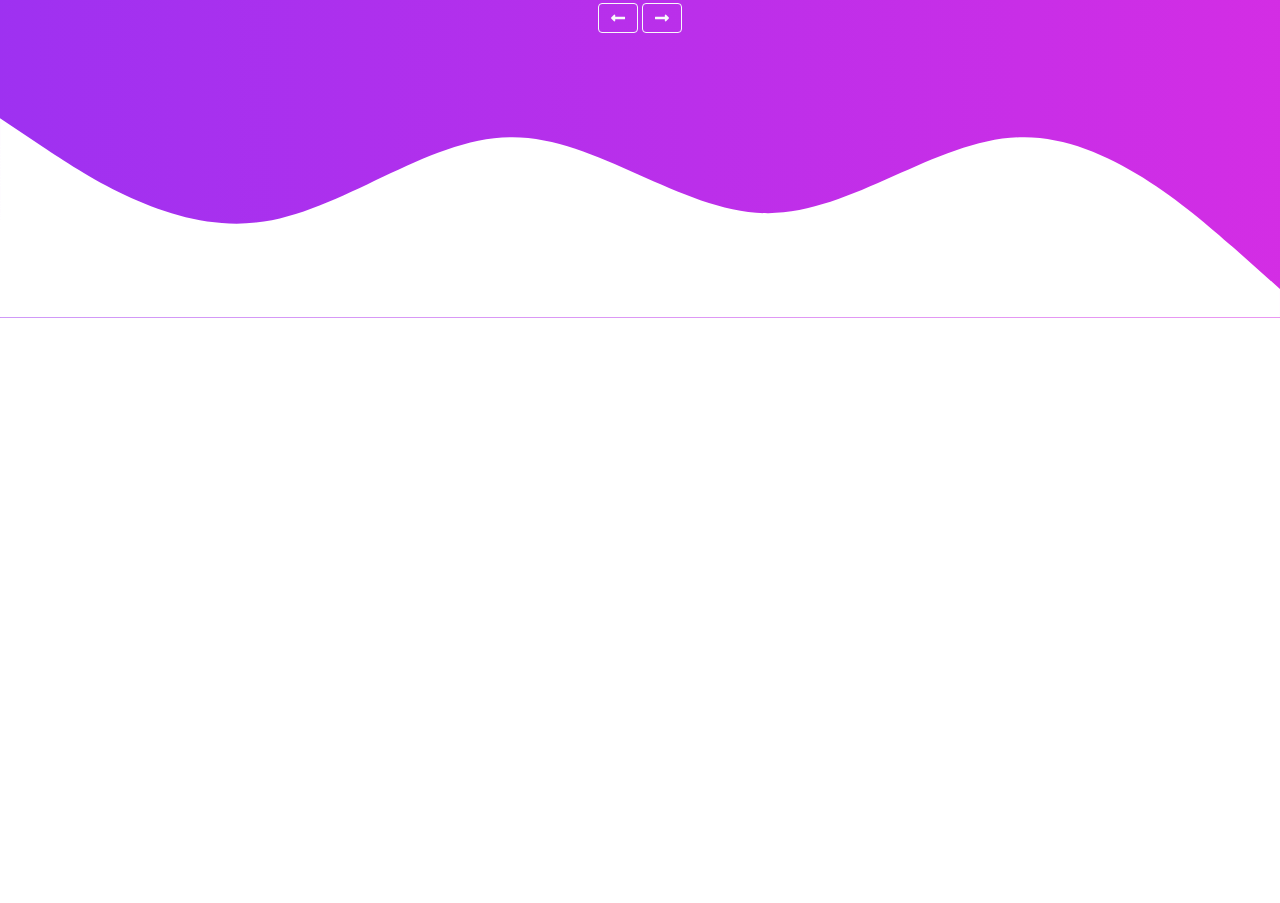
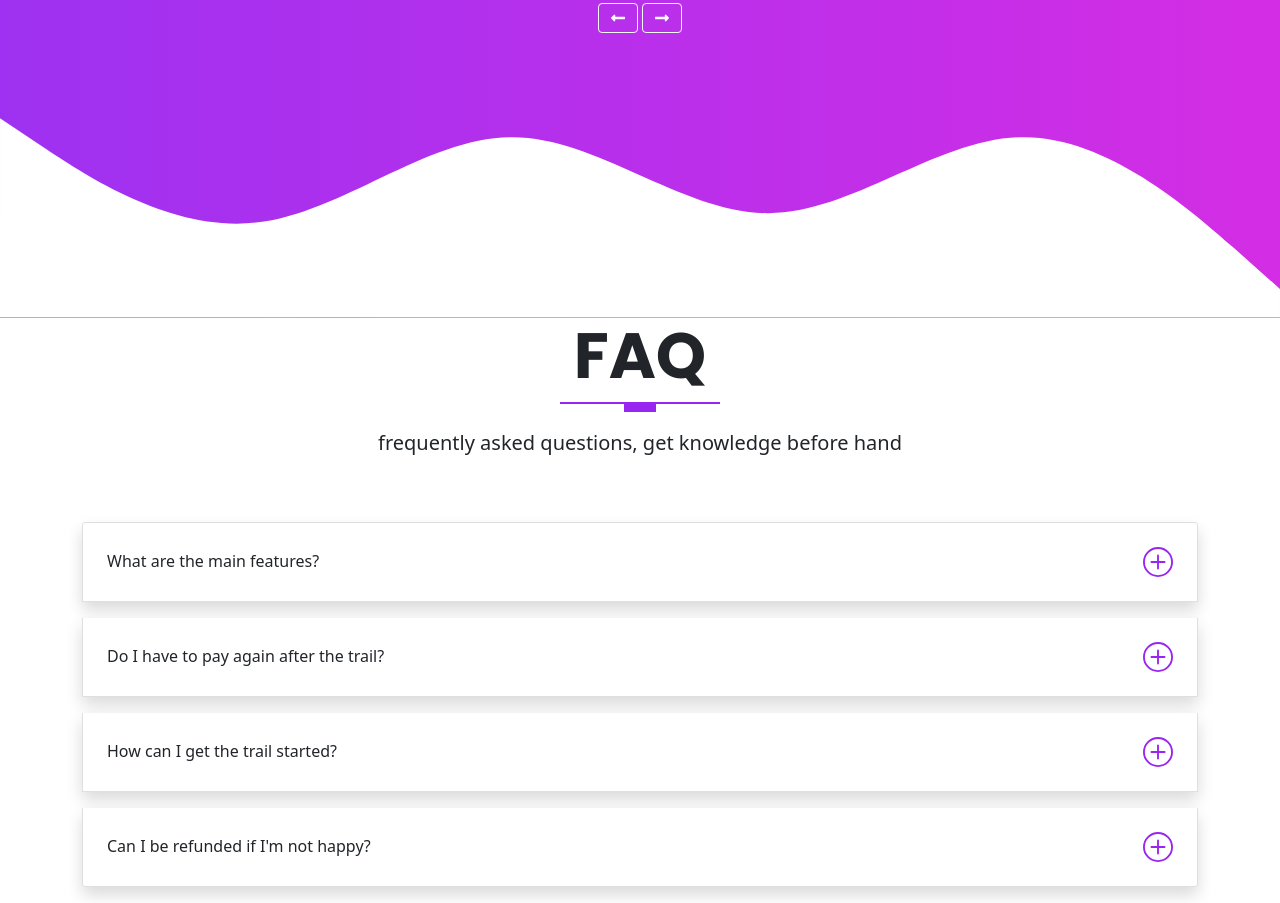
Before and after one commit to sgb-codes/PersonalPortfolio3, a website: page index.html in a window 1280 px wide. Shown: the part 4101-5004 px from the top of the page. Before the commit the page ends 4419 px from the top, so only its background shows below. Drawn offline with Linux system fonts and the light colour scheme.

Commit message:
Finish FAQ section

```diff
--- a/index.html
+++ b/index.html
@@ -492,6 +492,77 @@
     </section>
     <!-- End Section Testimonials -->
 
+    <!-- FAQ Section Start -->
+    <section id="faq" class="faq">
+      <div class="container">
+        <div class="row text-center">
+          <h1 class="display-3 fw-bold text-uppercase">faq</h1>
+          <div class="heading-line"></div>
+          <p class="lead">frequently asked questions, get knowledge before hand</p>
+        </div>
+        <!-- Accordion content -->
+        <div class="row mt-5">
+          <div class="col-md-12">
+            <div class="accordion" id="accordionExample">
+              <!-- Accordion Item #1 -->
+              <div class="accordion-item shadow mb-3">
+                <h2 class="accordion-header" id="headingOne">
+                  <button class="accordion-button collapsed" type="button" data-bs-toggle="collapse" data-bs-target="#collapseOne" aria-expanded="true" aria-controls="collapseOne">
+                    What are the main features?
+                  </button>
+                </h2>
+                <div id="collapseOne" class="accordion-collapse collapse" aria-labelledby="headingOne" data-bs-parent="#accordionExample">
+                  <div class="accordion-body">
+                    <strong>This is the first item's accordion body.</strong> It is shown by default, until the collapse plugin adds the appropriate classes that we use to style each element. These classes control the overall appearance, as well as the showing and hiding via CSS transitions. You can modify any of this with custom CSS or overriding our default variables. It's also worth noting that just about any HTML can go within the <code>.accordion-body</code>, though the transition does limit overflow.
+                  </div>
+                </div>
+              </div>
+              <!-- Accordion Item #2 -->
+              <div class="accordion-item shadow mb-3">
+                <h2 class="accordion-header" id="headingTwo">
+                  <button class="accordion-button collapsed" type="button" data-bs-toggle="collapse" data-bs-target="#collapseTwo" aria-expanded="false" aria-controls="collapseTwo">
+                    Do I have to pay again after the trail?
+                  </button>
+                </h2>
+                <div id="collapseTwo" class="accordion-collapse collapse" aria-labelledby="headingTwo" data-bs-parent="#accordionExample">
+                  <div class="accordion-body">
+                    <strong>This is the second item's accordion body.</strong> It is hidden by default, until the collapse plugin adds the appropriate classes that we use to style each element. These classes control the overall appearance, as well as the showing and hiding via CSS transitions. You can modify any of this with custom CSS or overriding our default variables. It's also worth noting that just about any HTML can go within the <code>.accordion-body</code>, though the transition does limit overflow.
+                  </div>
+                </div>
+              </div>
+              <!-- Accordion Item #3 -->
+              <div class="accordion-item shadow mb-3">
+                <h2 class="accordion-header" id="headingThree">
+                  <button class="accordion-button collapsed" type="button" data-bs-toggle="collapse" data-bs-target="#collapseThree" aria-expanded="false" aria-controls="collapseThree">
+                    How can I get the trail started?
+                  </button>
+                </h2>
+                <div id="collapseThree" class="accordion-collapse collapse" aria-labelledby="headingThree" data-bs-parent="#accordionExample">
+                  <div class="accordion-body">
+                    <strong>This is the third item's accordion body.</strong> It is hidden by default, until the collapse plugin adds the appropriate classes that we use to style each element. These classes control the overall appearance, as well as the showing and hiding via CSS transitions. You can modify any of this with custom CSS or overriding our default variables. It's also worth noting that just about any HTML can go within the <code>.accordion-body</code>, though the transition does limit overflow.
+                  </div>
+                </div>
+              </div>
+              <!-- Accordion Item #4 -->
+              <div class="accordion-item shadow mb-3">
+                <h2 class="accordion-header" id="headingFour">
+                  <button class="accordion-button collapsed" type="button" data-bs-toggle="collapse" data-bs-target="#collapseFour" aria-expanded="false" aria-controls="collapseFour">
+                    Can I be refunded if I'm not happy?
+                  </button>
+                </h2>
+                <div id="collapseFour" class="accordion-collapse collapse" aria-labelledby="headingFour" data-bs-parent="#accordionExample">
+                  <div class="accordion-body">
+                    <strong>This is the third item's accordion body.</strong> It is hidden by default, until the collapse plugin adds the appropriate classes that we use to style each element. These classes control the overall appearance, as well as the showing and hiding via CSS transitions. You can modify any of this with custom CSS or overriding our default variables. It's also worth noting that just about any HTML can go within the <code>.accordion-body</code>, though the transition does limit overflow.
+                  </div>
+                </div>
+              </div>
+            </div>
+          </div>
+        </div>
+      </div>
+    </section>
+    <!-- FAQ Section End -->
+
     <!-- Scripts -->
     <script src="./assets/vendors/js/glightbox.min.js"></script>
     <script type="text/javascript">
--- a/scss/_custom.scss
+++ b/scss/_custom.scss
@@ -7,6 +7,8 @@
 $secondary: $pink;
 
 // Accordion overrides
+$accordion-padding-y: 1.5rem;
+$accordion-padding-x: 1.5rem;
 
 $accordion-icon-color: $primary;
 $accordion-icon-active-color: $secondary;
```
Also changed, not shown: assets/css/style.css, 1 other file.
